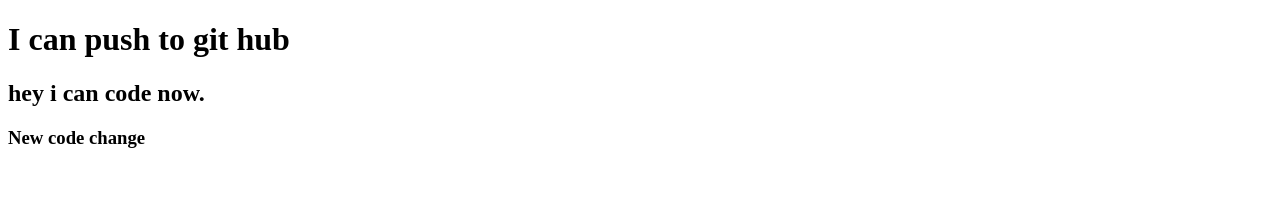
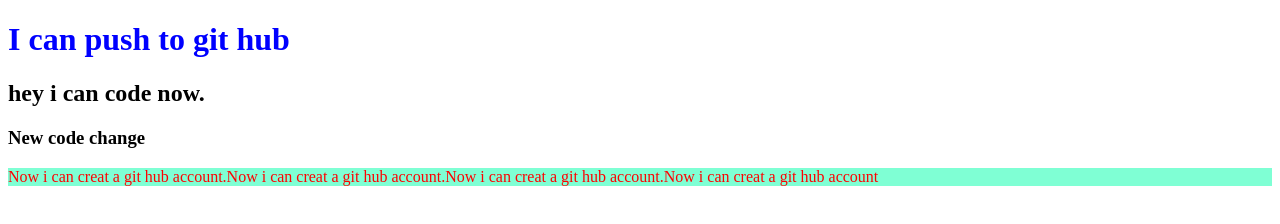
Before and after one commit to Mdashikuzzamann/my-second-repo, a plain HTML site: page index.html in a window 1280 px wide. Drawn offline with Linux system fonts and the light colour scheme.

Commit message:
add paragraph

```diff
--- a/index.html
+++ b/index.html
@@ -5,10 +5,12 @@
     <meta http-equiv="X-UA-Compatible" content="IE=edge">
     <meta name="viewport" content="width=device-width, initial-scale=1.0">
     <title>My second git hub repo</title>
+    <link rel="stylesheet" href="style.css"
 </head>
 <body>
     <h1>I can push to git hub</h1>
         <h2>hey i can code now.</h2>
         <h3>New code change</h3>
+        <p>Now i can creat a git hub account.Now i can creat a git hub account.Now i can creat a git hub account.Now i can creat a git hub account</p>
 </body>
 </html>
```
